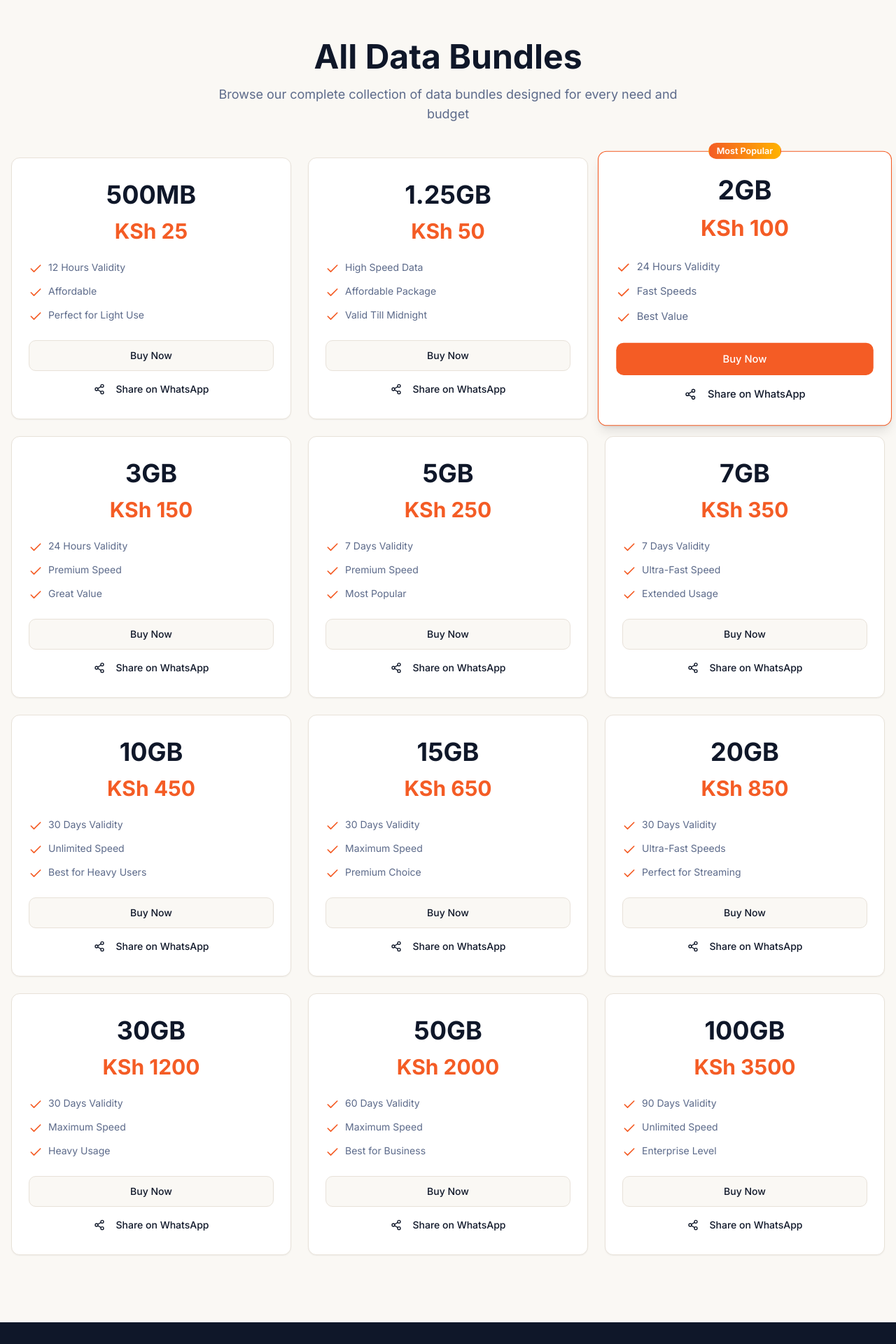
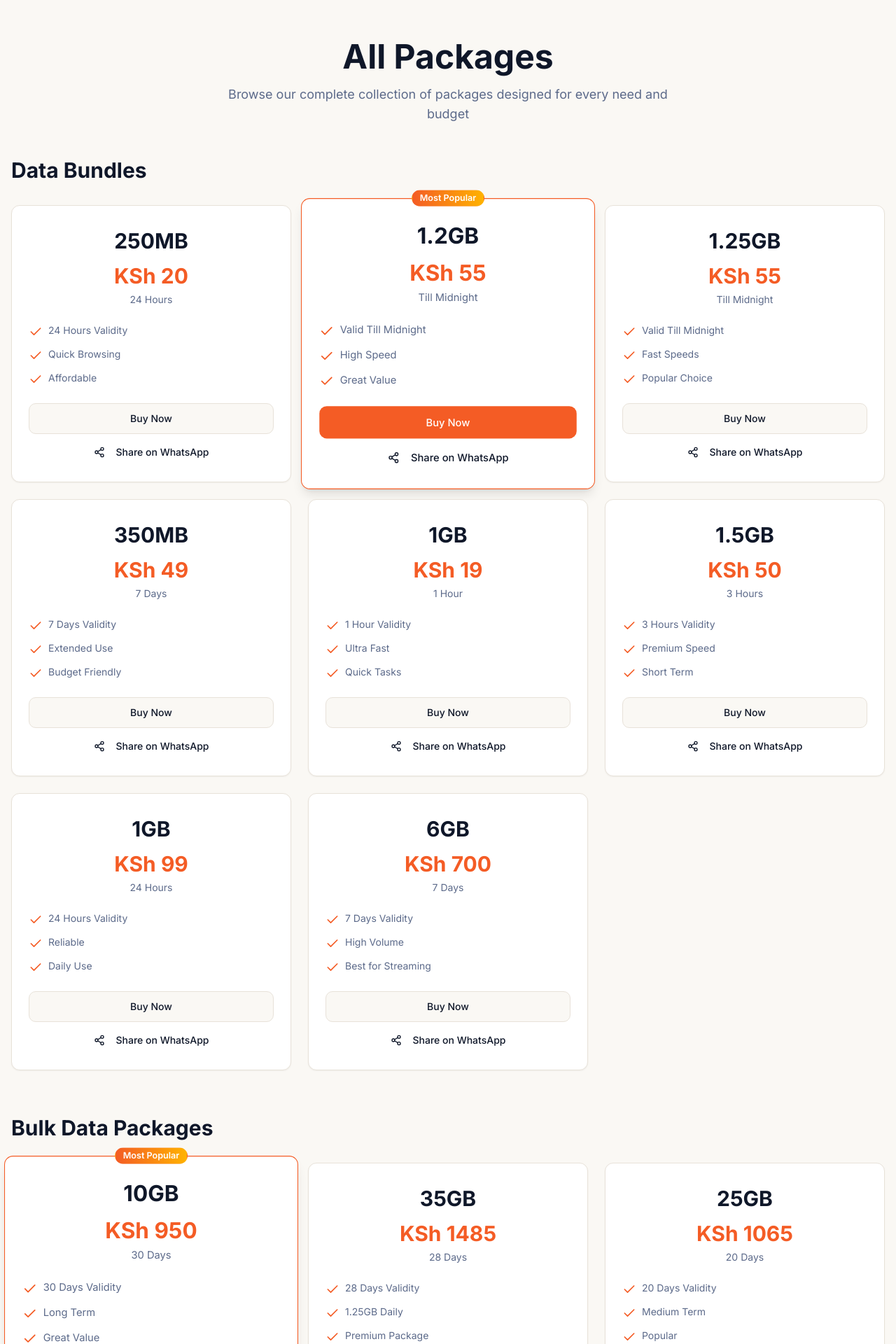
Before and after one commit to jamiisimnet/wasokoni-clone-pixel-perfect, a React (Vite) app: page /bundles in a window 1280 px wide. Shown: the part 140-2060 px from the top of the page at 70% size. Built offline with nearby package versions, Linux system fonts and the light colour scheme; the HTML template or start-up script is replaced by a standard one.

Commit message:
Update data bundle packages

```diff
--- a/src/components/PopularBundles.tsx
+++ b/src/components/PopularBundles.tsx
@@ -7,39 +7,45 @@ import { toast } from "@/hooks/use-toast";
 
 const bundles = [
   {
-    data: "1.25GB",
-    price: 50,
-    features: ["High Speed Data", "Affordable Package", "Valid Till Midnight"],
+    data: "1.2GB",
+    price: 55,
+    validity: "Till Midnight",
+    features: ["Valid Till Midnight", "High Speed", "Great Value"],
+    popular: true,
+  },
+  {
+    data: "1GB",
+    price: 19,
+    validity: "1 Hour",
+    features: ["1 Hour Validity", "Ultra Fast", "Quick Tasks"],
     popular: false,
   },
   {
-    data: "2GB",
-    price: 100,
-    features: ["24 Hours Validity", "Fast Speeds", "Best Value"],
-    popular: true,
-  },
-  {
-    data: "5GB",
-    price: 250,
-    features: ["7 Days Validity", "Premium Speed", "Most Popular"],
+    data: "6GB",
+    price: 700,
+    validity: "7 Days",
+    features: ["7 Days Validity", "High Volume", "Best for Streaming"],
     popular: false,
   },
   {
     data: "10GB",
-    price: 450,
-    features: ["30 Days Validity", "Unlimited Speed", "Best for Heavy Users"],
+    price: 950,
+    validity: "30 Days",
+    features: ["30 Days Validity", "Long Term", "Great Value"],
     popular: false,
   },
   {
-    data: "20GB",
-    price: 850,
-    features: ["30 Days Validity", "Ultra-Fast Speeds", "Perfect for Streaming"],
+    data: "35GB",
+    price: 1485,
+    validity: "28 Days",
+    features: ["28 Days Validity", "1.25GB Daily", "Premium Package"],
     popular: false,
   },
   {
-    data: "50GB",
-    price: 2000,
-    features: ["60 Days Validity", "Maximum Speed", "Best for Business"],
+    data: "1000 SMS",
+    price: 30,
+    validity: "1 Week",
+    features: ["1 Week Validity", "High Volume", "Best Value"],
     popular: false,
   },
 ];
@@ -52,12 +58,12 @@ export const PopularBundles = () => {
   };
 
   const handleShare = (bundle: typeof bundles[0]) => {
-    const message = `🔥 Check out this amazing data bundle!\n\n📦 ${bundle.data} for only KSh ${bundle.price}\n✅ ${bundle.features.join("\n✅ ")}\n\nGet yours now at MS MarketPlace!`;
+    const message = `🔥 Check out this amazing package!\n\n📦 ${bundle.data} for only KSh ${bundle.price}\n⏰ ${bundle.validity}\n✅ ${bundle.features.join("\n✅ ")}\n\nGet yours now at MS MarketPlace!`;
     const whatsappUrl = `https://wa.me/?text=${encodeURIComponent(message)}`;
     window.open(whatsappUrl, "_blank");
     toast({
       title: "Opening WhatsApp",
-      description: "Share this bundle with your friends!",
+      description: "Share this package with your friends!",
     });
   };
 
@@ -89,6 +95,7 @@ export const PopularBundles = () => {
                 <div className="flex items-baseline justify-center">
                   <span className="text-3xl font-bold text-primary">KSh {bundle.price}</span>
                 </div>
+                <p className="text-sm text-muted-foreground mt-2">{bundle.validity}</p>
               </CardHeader>
               <CardContent>
                 <ul className="space-y-3">
--- a/src/pages/DataBundles.tsx
+++ b/src/pages/DataBundles.tsx
@@ -7,77 +7,182 @@ import { Check, Share2 } from "lucide-react";
 import { useNavigate } from "react-router-dom";
 import { toast } from "@/hooks/use-toast";
 
-const allBundles = [
+const regularDataBundles = [
   {
-    data: "500MB",
-    price: 25,
-    features: ["12 Hours Validity", "Affordable", "Perfect for Light Use"],
+    data: "250MB",
+    price: 20,
+    validity: "24 Hours",
+    features: ["24 Hours Validity", "Quick Browsing", "Affordable"],
     popular: false,
   },
   {
+    data: "1.2GB",
+    price: 55,
+    validity: "Till Midnight",
+    features: ["Valid Till Midnight", "High Speed", "Great Value"],
+    popular: true,
+  },
+  {
     data: "1.25GB",
-    price: 50,
-    features: ["High Speed Data", "Affordable Package", "Valid Till Midnight"],
+    price: 55,
+    validity: "Till Midnight",
+    features: ["Valid Till Midnight", "Fast Speeds", "Popular Choice"],
     popular: false,
   },
   {
-    data: "2GB",
-    price: 100,
-    features: ["24 Hours Validity", "Fast Speeds", "Best Value"],
+    data: "350MB",
+    price: 49,
+    validity: "7 Days",
+    features: ["7 Days Validity", "Extended Use", "Budget Friendly"],
+    popular: false,
+  },
+  {
+    data: "1GB",
+    price: 19,
+    validity: "1 Hour",
+    features: ["1 Hour Validity", "Ultra Fast", "Quick Tasks"],
+    popular: false,
+  },
+  {
+    data: "1.5GB",
+    price: 50,
+    validity: "3 Hours",
+    features: ["3 Hours Validity", "Premium Speed", "Short Term"],
+    popular: false,
+  },
+  {
+    data: "1GB",
+    price: 99,
+    validity: "24 Hours",
+    features: ["24 Hours Validity", "Reliable", "Daily Use"],
+    popular: false,
+  },
+  {
+    data: "6GB",
+    price: 700,
+    validity: "7 Days",
+    features: ["7 Days Validity", "High Volume", "Best for Streaming"],
+    popular: false,
+  },
+];
+
+const bulkDataBundles = [
+  {
+    data: "10GB",
+    price: 950,
+    validity: "30 Days",
+    features: ["30 Days Validity", "Long Term", "Great Value"],
     popular: true,
   },
   {
-    data: "3GB",
-    price: 150,
-    features: ["24 Hours Validity", "Premium Speed", "Great Value"],
+    data: "35GB",
+    price: 1485,
+    validity: "28 Days",
+    features: ["28 Days Validity", "1.25GB Daily", "Premium Package"],
+    popular: false,
+  },
+  {
+    data: "25GB",
+    price: 1065,
+    validity: "20 Days",
+    features: ["20 Days Validity", "Medium Term", "Popular"],
+    popular: false,
+  },
+  {
+    data: "40GB",
+    price: 1698,
+    validity: "30 Days",
+    features: ["30 Days Validity", "Maximum Data", "Best Deal"],
+    popular: false,
+  },
+  {
+    data: "10GB",
+    price: 427,
+    validity: "8 Days",
+    features: ["8 Days Validity", "Short Term Bulk", "Affordable"],
+    popular: false,
+  },
+  {
+    data: "7.5GB",
+    price: 322,
+    validity: "6 Days",
+    features: ["6 Days Validity", "Weekly Use", "Budget Bulk"],
     popular: false,
   },
   {
     data: "5GB",
-    price: 250,
-    features: ["7 Days Validity", "Premium Speed", "Most Popular"],
+    price: 215,
+    validity: "4 Days",
+    features: ["4 Days Validity", "Mini Bulk", "Good Value"],
+    popular: false,
+  },
+];
+
+const smsPackages = [
+  {
+    data: "200 SMS",
+    price: 10,
+    validity: "24 Hours",
+    features: ["24 Hours Validity", "Quick Messaging", "Super Affordable"],
     popular: false,
   },
   {
-    data: "7GB",
-    price: 350,
-    features: ["7 Days Validity", "Ultra-Fast Speed", "Extended Usage"],
+    data: "100 SMS",
+    price: 20,
+    validity: "1 Week",
+    features: ["1 Week Validity", "Extended Use", "Budget Friendly"],
     popular: false,
   },
   {
-    data: "10GB",
-    price: 450,
-    features: ["30 Days Validity", "Unlimited Speed", "Best for Heavy Users"],
+    data: "1000 SMS",
+    price: 30,
+    validity: "1 Week",
+    features: ["1 Week Validity", "High Volume", "Best Value"],
+    popular: true,
+  },
+  {
+    data: "1500 SMS",
+    price: 100,
+    validity: "1 Month",
+    features: ["1 Month Validity", "Maximum Volume", "Long Term"],
+    popular: false,
+  },
+];
+
+const minutesOffers = [
+  {
+    data: "50 Minutes",
+    price: 52,
+    validity: "Till Midnight",
+    features: ["Valid Till Midnight", "Evening Calls", "Quick Connect"],
     popular: false,
   },
   {
-    data: "15GB",
-    price: 650,
-    features: ["30 Days Validity", "Maximum Speed", "Premium Choice"],
+    data: "100 Minutes",
+    price: 95,
+    validity: "2 Days",
+    features: ["2 Days Validity", "Extended Calling", "Popular"],
+    popular: true,
+  },
+  {
+    data: "250 Minutes",
+    price: 250,
+    validity: "7 Days",
+    features: ["7 Days Validity", "Weekly Calls", "Great Value"],
     popular: false,
   },
   {
-    data: "20GB",
-    price: 850,
-    features: ["30 Days Validity", "Ultra-Fast Speeds", "Perfect for Streaming"],
+    data: "500 Minutes",
+    price: 500,
+    validity: "7 Days",
+    features: ["7 Days Validity", "High Volume", "Best for Business"],
     popular: false,
   },
   {
-    data: "30GB",
-    price: 1200,
-    features: ["30 Days Validity", "Maximum Speed", "Heavy Usage"],
-    popular: false,
-  },
-  {
-    data: "50GB",
-    price: 2000,
-    features: ["60 Days Validity", "Maximum Speed", "Best for Business"],
-    popular: false,
-  },
-  {
-    data: "100GB",
-    price: 3500,
-    features: ["90 Days Validity", "Unlimited Speed", "Enterprise Level"],
+    data: "300 Minutes + 500 SMS",
+    price: 500,
+    validity: "30 Days",
+    features: ["30 Days Validity", "Combo Package", "Complete Solution"],
     popular: false,
   },
 ];
@@ -85,34 +190,21 @@ const allBundles = [
 const DataBundles = () => {
   const navigate = useNavigate();
 
-  const handleBuyNow = (bundle: typeof allBundles[0]) => {
+  const handleBuyNow = (bundle: any) => {
     navigate("/payment", { state: { bundle } });
   };
 
-  const handleShare = (bundle: typeof allBundles[0]) => {
-    const message = `🔥 Check out this amazing data bundle!\n\n📦 ${bundle.data} for only KSh ${bundle.price}\n✅ ${bundle.features.join("\n✅ ")}\n\nGet yours now at MS MarketPlace!`;
+  const handleShare = (bundle: any) => {
+    const message = `🔥 Check out this amazing package!\n\n📦 ${bundle.data} for only KSh ${bundle.price}\n⏰ ${bundle.validity}\n✅ ${bundle.features.join("\n✅ ")}\n\nGet yours now at MS MarketPlace!`;
     const whatsappUrl = `https://wa.me/?text=${encodeURIComponent(message)}`;
     window.open(whatsappUrl, "_blank");
     toast({
       title: "Opening WhatsApp",
-      description: "Share this bundle with your friends!",
+      description: "Share this package with your friends!",
     });
   };
 
-  return (
-    <div className="min-h-screen bg-background">
-      <Header />
-      <main className="py-16 md:py-24">
-        <div className="container mx-auto px-4">
-          <div className="text-center mb-12">
-            <h1 className="text-4xl md:text-5xl font-bold text-foreground mb-4">All Data Bundles</h1>
-            <p className="text-muted-foreground max-w-2xl mx-auto text-lg">
-              Browse our complete collection of data bundles designed for every need and budget
-            </p>
-          </div>
-
-          <div className="grid md:grid-cols-2 lg:grid-cols-3 gap-6">
-            {allBundles.map((bundle, index) => (
+  const renderBundleCard = (bundle: any, index: number) => (
     <Card
       key={index}
       className={`relative hover:shadow-xl transition-all duration-300 ${
@@ -125,14 +217,15 @@ const DataBundles = () => {
         </Badge>
       )}
       <CardHeader className="text-center pt-8">
-                  <div className="text-4xl font-bold text-foreground mb-2">{bundle.data}</div>
+        <div className="text-3xl font-bold text-foreground mb-2">{bundle.data}</div>
         <div className="flex items-baseline justify-center">
           <span className="text-3xl font-bold text-primary">KSh {bundle.price}</span>
         </div>
+        <p className="text-sm text-muted-foreground mt-2">{bundle.validity}</p>
       </CardHeader>
       <CardContent>
         <ul className="space-y-3">
-                    {bundle.features.map((feature, idx) => (
+          {bundle.features.map((feature: string, idx: number) => (
             <li key={idx} className="flex items-start">
               <Check className="h-5 w-5 text-primary mr-2 flex-shrink-0 mt-0.5" />
               <span className="text-sm text-muted-foreground">{feature}</span>
@@ -160,8 +253,51 @@ const DataBundles = () => {
         </Button>
       </CardFooter>
     </Card>
-            ))}
+  );
+
+  return (
+    <div className="min-h-screen bg-background">
+      <Header />
+      <main className="py-16 md:py-24">
+        <div className="container mx-auto px-4">
+          <div className="text-center mb-12">
+            <h1 className="text-4xl md:text-5xl font-bold text-foreground mb-4">All Packages</h1>
+            <p className="text-muted-foreground max-w-2xl mx-auto text-lg">
+              Browse our complete collection of packages designed for every need and budget
+            </p>
           </div>
+
+          {/* Regular Data Bundles */}
+          <section className="mb-16">
+            <h2 className="text-3xl font-bold text-foreground mb-8">Data Bundles</h2>
+            <div className="grid md:grid-cols-2 lg:grid-cols-3 gap-6">
+              {regularDataBundles.map((bundle, index) => renderBundleCard(bundle, index))}
+            </div>
+          </section>
+
+          {/* Bulk Data Bundles */}
+          <section className="mb-16">
+            <h2 className="text-3xl font-bold text-foreground mb-8">Bulk Data Packages</h2>
+            <div className="grid md:grid-cols-2 lg:grid-cols-3 gap-6">
+              {bulkDataBundles.map((bundle, index) => renderBundleCard(bundle, index))}
+            </div>
+          </section>
+
+          {/* SMS Packages */}
+          <section className="mb-16">
+            <h2 className="text-3xl font-bold text-foreground mb-8">SMS Packages</h2>
+            <div className="grid md:grid-cols-2 lg:grid-cols-3 gap-6">
+              {smsPackages.map((bundle, index) => renderBundleCard(bundle, index))}
+            </div>
+          </section>
+
+          {/* Minutes Offers */}
+          <section className="mb-16">
+            <h2 className="text-3xl font-bold text-foreground mb-8">Minutes Offers</h2>
+            <div className="grid md:grid-cols-2 lg:grid-cols-3 gap-6">
+              {minutesOffers.map((bundle, index) => renderBundleCard(bundle, index))}
+            </div>
+          </section>
         </div>
       </main>
       <Footer />
```
Lines whose indentation alone changed are shown as unchanged.
